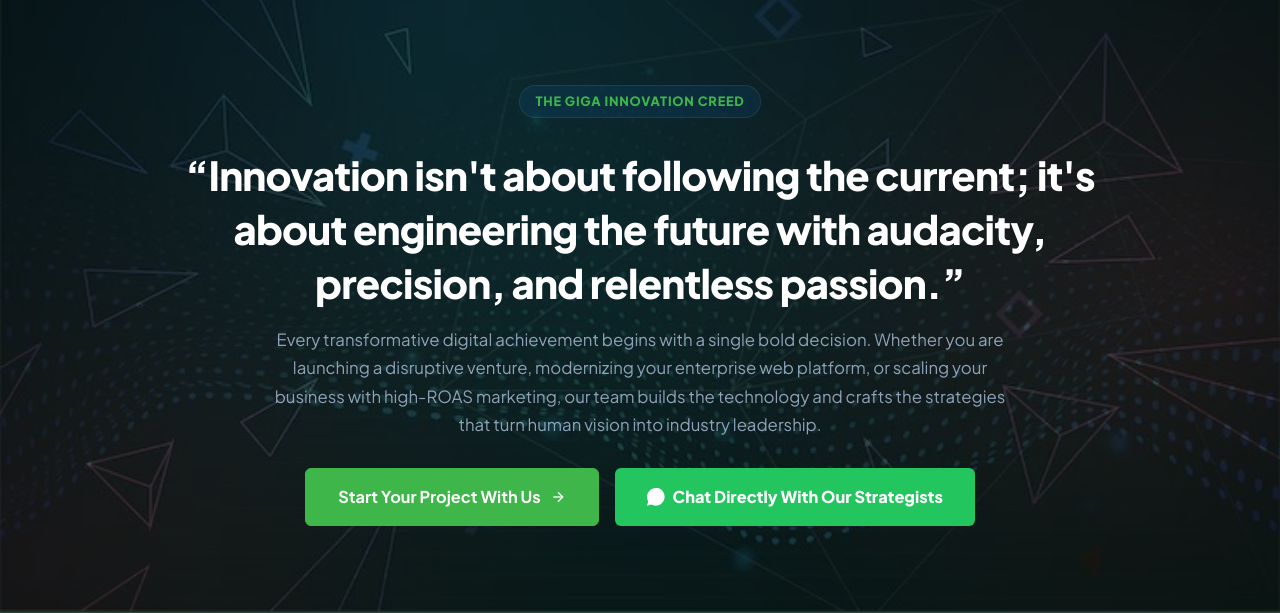
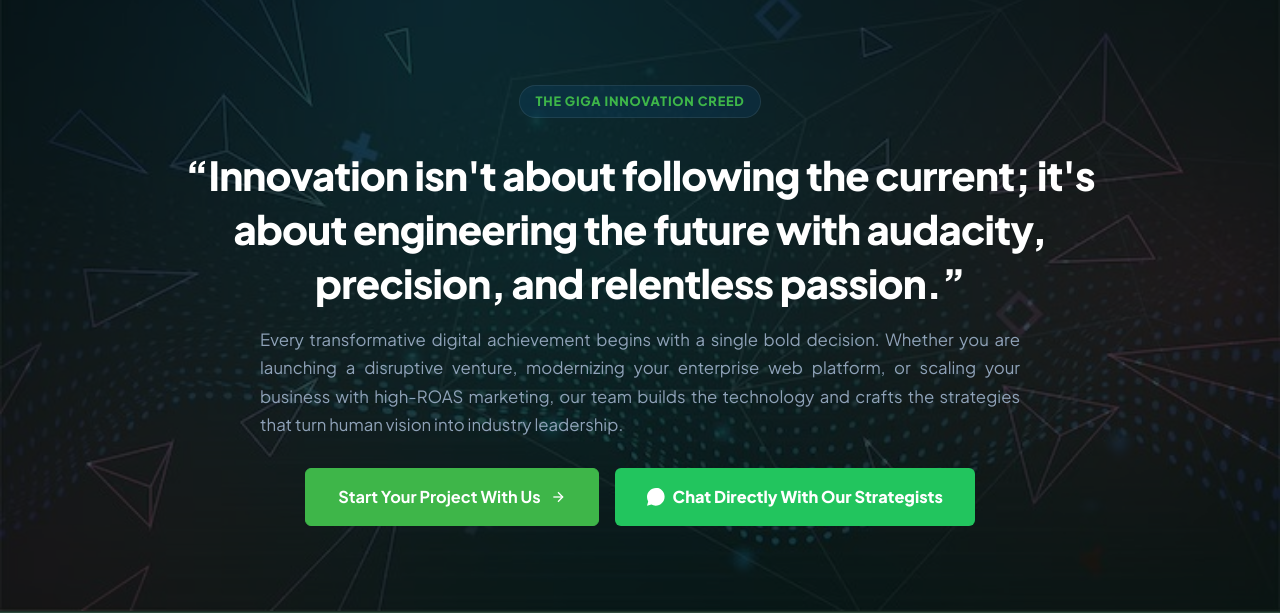
Before and after one commit to snigdhaurmiurma/giga-digital-agency, a PHP site: page /pages/blog.php in a window 1280 px wide. Shown: the part 1623-2236 px from the top of the page. Run offline with PHP 8.4, Linux system fonts and the light colour scheme.

Commit message:
style: justify final call-to-action description paragraph

```diff
--- a/css/style.css
+++ b/css/style.css
@@ -3095,6 +3095,8 @@ textarea.form-input {
   max-width: 760px;
   margin: 0 auto;
   line-height: 1.7;
+  text-align: justify;
+  text-justify: inter-word;
 }
 
 /* 13. 4-PILLAR BANNER */
--- a/includes/header.php
+++ b/includes/header.php
@@ -36,7 +36,7 @@ $asset_prefix = isset($is_subpage) && $is_subpage ? '../' : '';
   <link href="https://fonts.googleapis.com/css2?family=Caveat:wght@600;700&family=Plus+Jakarta+Sans:wght@400;500;600;700;800;900&display=swap" rel="stylesheet">
 
   <!-- Stylesheets -->
-  <link rel="stylesheet" href="<?php echo $asset_prefix; ?>css/style.css?v=3.6">
+  <link rel="stylesheet" href="<?php echo $asset_prefix; ?>css/style.css?v=3.7">
   <link rel="stylesheet" href="<?php echo $asset_prefix; ?>css/responsive.css?v=2.9">
 </head>
 <body>
--- a/index.html
+++ b/index.html
@@ -24,7 +24,7 @@
   <link href="https://fonts.googleapis.com/css2?family=Caveat:wght@600;700&family=Plus+Jakarta+Sans:wght@400;500;600;700;800;900&display=swap" rel="stylesheet">
 
   <!-- Core Stylesheets -->
-  <link rel="stylesheet" href="css/style.css?v=5.7">
+  <link rel="stylesheet" href="css/style.css?v=5.8">
   <link rel="stylesheet" href="css/responsive.css?v=5.0">
   <!-- EXACT PORTRAIT TEAM CARD STYLES MATCHING DESIGN SPEC -->
   <style>
```
